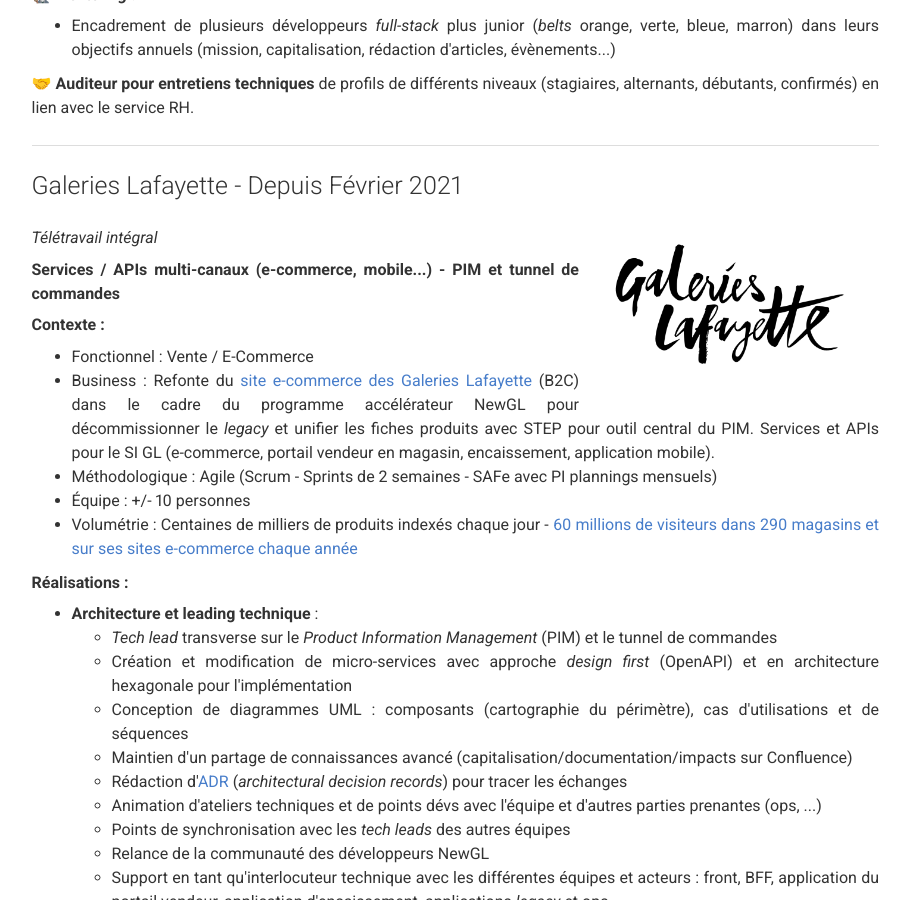
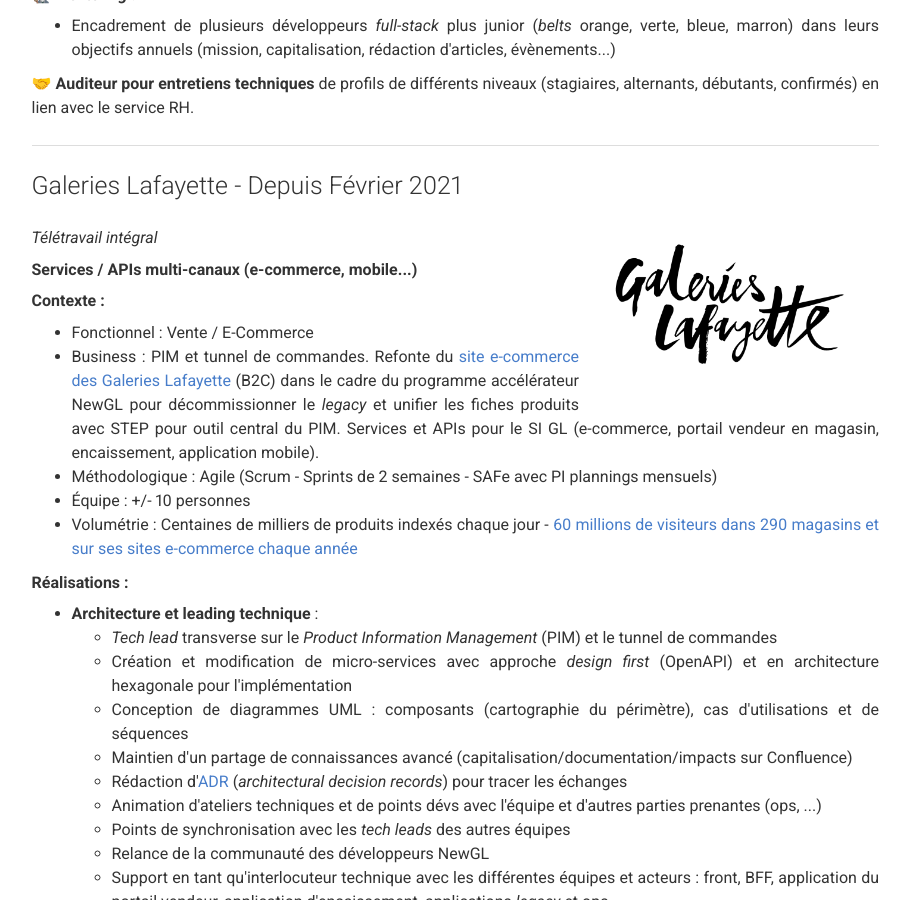
Before and after one commit to fdelbrayelle/fdelbrayelle.github.io, a Jekyll site: the page built from index.md, in a window 1280 px wide and 900 px high, scrolled down 3593 px. Shown: the whole window, without its empty margins (331-1241 px from the left). Built offline with Jekyll 4.4.1, drawn with Linux system fonts in a browser that asks for light colours; nearby versions of some CDN libraries.

Commit message:
feat: update mission

```diff
--- a/_config.yml
+++ b/_config.yml
@@ -216,11 +216,11 @@
           <h4>Galeries Lafayette - Depuis Février 2021</h4>
           <img alt="Logo des Galeries Lafayette" src="images/gl_logo.png" style="float: right; width: 250px; margin: 25px;" />
           <p style="font-style: italic; margin-top: 25px;">Télétravail intégral</p>
-          <p style="font-weight: bold;">Services / APIs multi-canaux (e-commerce, mobile...) - PIM et tunnel de commandes</p>
+          <p style="font-weight: bold;">Services / APIs multi-canaux (e-commerce, mobile...)</p>
           <p><strong>Contexte :</strong>
             <ul>
               <li>Fonctionnel : Vente / E-Commerce</li>
-              <li>Business : Refonte du <a title="Galeries Lafayette" href="https://www.galerieslafayette.com/" target="_blank" rel="noreferrer noopener">site e-commerce des Galeries Lafayette</a> (B2C) dans le cadre du programme accélérateur NewGL pour décommissionner le <em>legacy</em> et unifier les fiches produits avec STEP pour outil central du PIM. Services et APIs pour le SI GL (e-commerce, portail vendeur en magasin, encaissement, application mobile).</li>
+              <li>Business : PIM et tunnel de commandes. Refonte du <a title="Galeries Lafayette" href="https://www.galerieslafayette.com/" target="_blank" rel="noreferrer noopener">site e-commerce des Galeries Lafayette</a> (B2C) dans le cadre du programme accélérateur NewGL pour décommissionner le <em>legacy</em> et unifier les fiches produits avec STEP pour outil central du PIM. Services et APIs pour le SI GL (e-commerce, portail vendeur en magasin, encaissement, application mobile).</li>
               <li>Méthodologique : Agile (Scrum - Sprints de 2 semaines - SAFe avec PI plannings mensuels)</li>
               <li>Équipe : +/- 10 personnes</li>
               <li>Volumétrie : Centaines de milliers de produits indexés chaque jour - <a href="https://www.groupegalerieslafayette.fr/groupe" title="Groupe Galeries Lafayette" target="_blank" rel="noreferrer noopener">60 millions de visiteurs dans 290 magasins et sur ses sites e-commerce chaque année</a></li>
```
